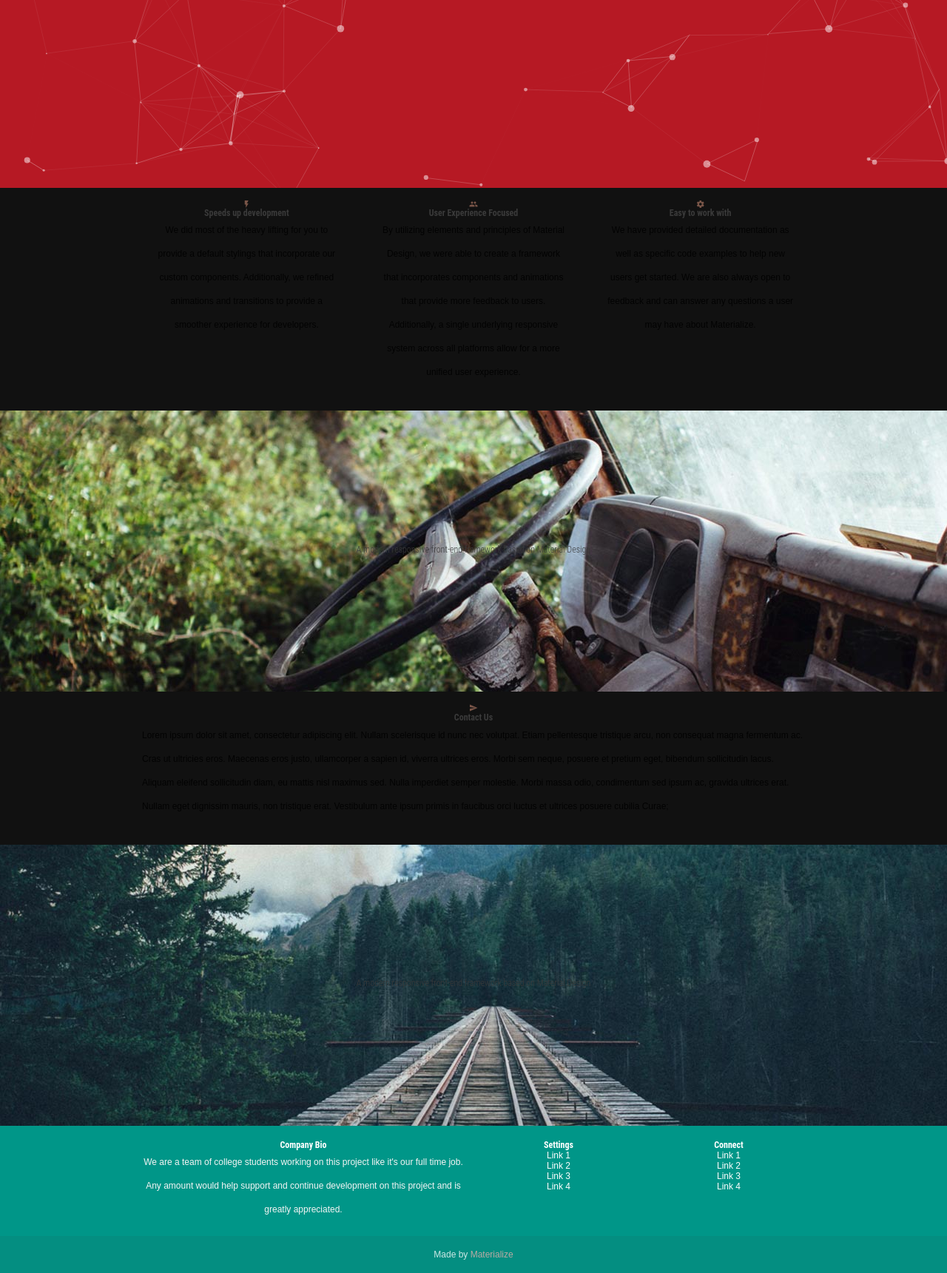
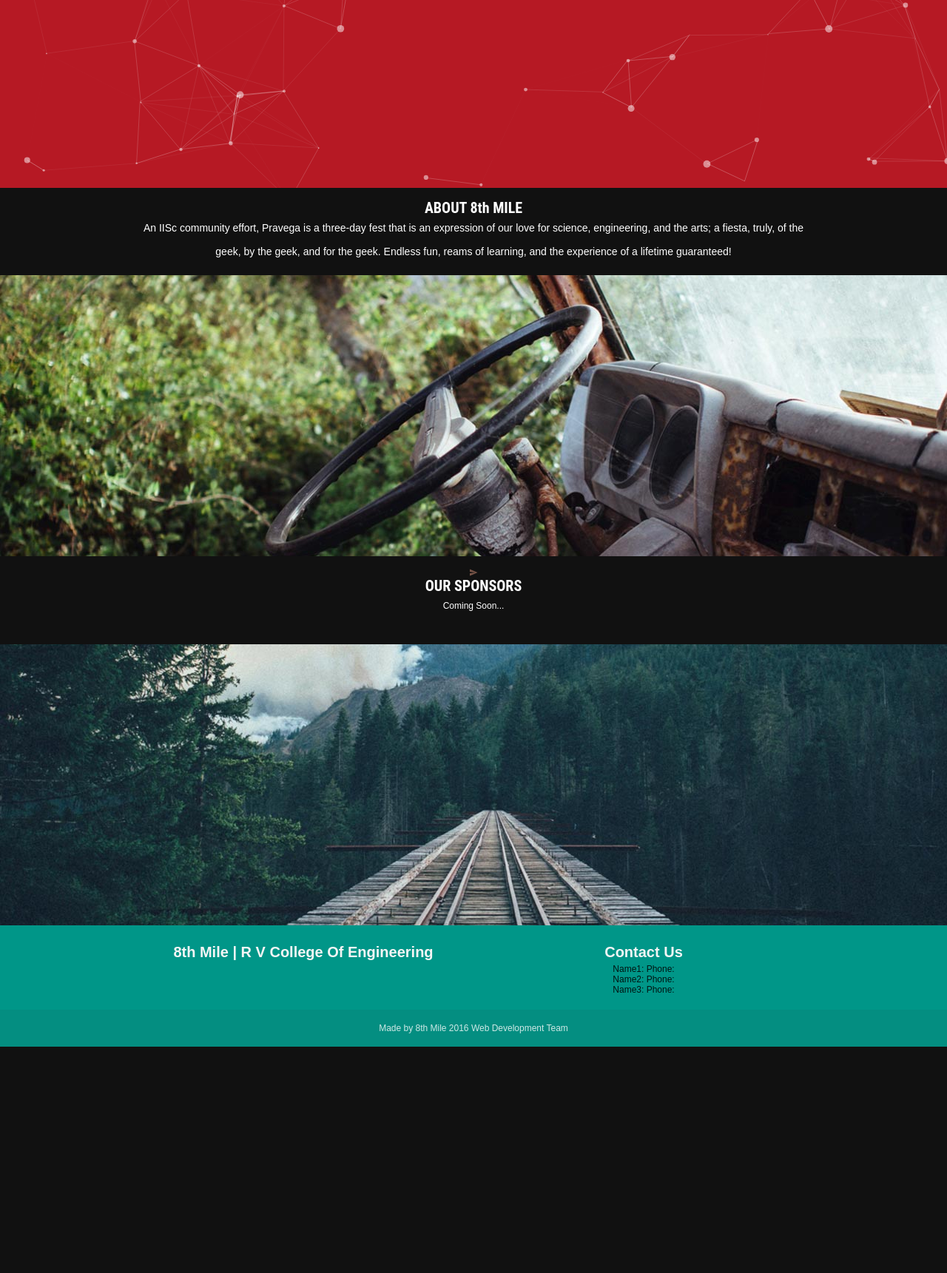
Before and after one commit to vaishakp9/8thmile_test, a website: page materialize/templates/parallax-template/preview.html in a window 1280 px wide. Shown: the part 560-2281 px from the top of the page at 74% size. After the commit the page ends 1975 px from the top, so only its background shows below. Drawn offline with nearby package versions, Linux system fonts and the light colour scheme.

Commit message:
Updated File

```diff
--- a/materialize/templates/parallax-template/preview.html
+++ b/materialize/templates/parallax-template/preview.html
@@ -4,7 +4,7 @@
 <head>
   <meta http-equiv="Content-Type" content="text/html; charset=UTF-8"/>
   <meta name="viewport" content="width=device-width, initial-scale=1, maximum-scale=1.0, user-scalable=no"/>
-  <title>Parallax Template - Materialize</title>
+  <title >8th Mile 2016</title>
 
   <!-- CSS  -->
   <link href="https://fonts.googleapis.com/icon?family=Material+Icons" rel="stylesheet">
@@ -18,21 +18,30 @@
   <script src="js/main.js"></script>
 </head>
 <body>
+
    <nav class="navbar navbar-default" role="navigation">
-   <a class="navbar-brand" href="#"><a href="#page-top"></a><font size="4" color="#F7772A" style="position:absolute;top:25px; left:170px;bottom:30px;padding-bottom:20px">GENLYSIS</font></a>
+   <a class="navbar-brand" href="#"><a href="#page-top"></a><font size="5" color="#F7772A" style="position:absolute;top:0px; left:50px;bottom:10px;padding-bottom:20px">8th MILE</font></a>
 
-        <div class="collapse navbar-collapse navbar-ex1-collapse">
+        <div class="collapse navbar-collapse navbar-right navbar-main-collapse" style="padding-top: 10px;">
+          <ul class="nav navbar-nav" >
+            <!-- Hidden li included to remove active class from about link when scrolled up past about section -->
+            <li class="hidden">
+              <a href="#page-top"></a>
+            </li>
+            <li>
+              <a class=" page-scroll" href="preview.html#about">About Us</a>
+            </li>
+            <li>
+              <a class=" page-scroll" href="preview.html#events">Events</a>
+            </li>
+            <li>
+              <a class=" page-scroll" href="preview.html#contact">Contact Us</a>
+            </li>
 
-          <ul class="nav navbar-nav">
-
-            <li><a onclick="$('.features').animatescroll({padding:71});" id="a3">Home</a></li>
-            <li><a onclick="$('.social').animatescroll({padding:71});" id="a4">Contact Us </a></li>
-          <div class= "nav navbar-nav abc">
-          <li><a class="cd-signin" id="a5" href="#">Sign in</a></li>
-        <li><a class="cd-signup"  href="#">Sign up</a></li>
-          </div>
-        </ul>
-        </div>
+            <li>
+              <a href="">Accommodation</a>
+            </li>
+          </ul>
          <div class="container">
 
 
@@ -55,37 +64,48 @@
   </div>
 
 
+<div id="about">
+  <div class="container">
+    <div class="section">
+
+      <!--   Icon Section   -->
+
+
+		<h2 class="underline" style="font-size:20px;color:white">ABOUT 8th MILE</h2>
+
+            <p style="font-size:14px;color:white" ><strong>An IISc community effort, Pravega is a three-day fest that is an expression of our love for science, engineering, and the arts; a fiesta, truly, of the geek, by the geek, and for the geek. Endless fun, reams of learning, and the experience of a lifetime guaranteed! </p>
+
+
+
+
+
+
+
+
+    </div>
+  </div>
+
+  <div id="events">
+  <div class="parallax-container valign-wrapper">
+    <div class="section no-pad-bot">
+      <div class="container">
+        <div class="row center">
+
+        </div>
+      </div>
+    </div>
+    <div class="parallax"><img src="background2.jpg" alt="Unsplashed background img 2"></div>
+  </div>
 
   <div class="container">
     <div class="section">
 
-      <!--   Icon Section   -->
       <div class="row">
-        <div class="col s12 m4">
-          <div class="icon-block">
-            <h2 class="center brown-text"><i class="material-icons">flash_on</i></h2>
-            <h5 class="center">Speeds up development</h5>
-
-            <p class="light">We did most of the heavy lifting for you to provide a default stylings that incorporate our custom components. Additionally, we refined animations and transitions to provide a smoother experience for developers.</p>
-          </div>
-        </div>
-
-        <div class="col s12 m4">
-          <div class="icon-block">
-            <h2 class="center brown-text"><i class="material-icons">group</i></h2>
-            <h5 class="center">User Experience Focused</h5>
-
-            <p class="light">By utilizing elements and principles of Material Design, we were able to create a framework that incorporates components and animations that provide more feedback to users. Additionally, a single underlying responsive system across all platforms allow for a more unified user experience.</p>
-          </div>
-        </div>
-
-        <div class="col s12 m4">
-          <div class="icon-block">
-            <h2 class="center brown-text"><i class="material-icons">settings</i></h2>
-            <h5 class="center">Easy to work with</h5>
-
-            <p class="light">We have provided detailed documentation as well as specific code examples to help new users get started. We are also always open to feedback and can answer any questions a user may have about Materialize.</p>
-          </div>
+        <div class="col s12 center">
+          <h3 style="color:white"><i class="mdi-content-send brown-text"></i></h3>
+          <h1 style="color:white;font-size:20px">OUR SPONSORS</h1>
+          <p class="left-align light"><font color="white">
+          <p>Coming Soon...</p></font></p>
         </div>
       </div>
 
@@ -97,74 +117,44 @@
     <div class="section no-pad-bot">
       <div class="container">
         <div class="row center">
-          <h5 class="header col s12 light">A modern responsive front-end framework based on Material Design</h5>
-        </div>
-      </div>
-    </div>
-    <div class="parallax"><img src="background2.jpg" alt="Unsplashed background img 2"></div>
-  </div>
 
-  <div class="container">
-    <div class="section">
-
-      <div class="row">
-        <div class="col s12 center">
-          <h3><i class="mdi-content-send brown-text"></i></h3>
-          <h4>Contact Us</h4>
-          <p class="left-align light">Lorem ipsum dolor sit amet, consectetur adipiscing elit. Nullam scelerisque id nunc nec volutpat. Etiam pellentesque tristique arcu, non consequat magna fermentum ac. Cras ut ultricies eros. Maecenas eros justo, ullamcorper a sapien id, viverra ultrices eros. Morbi sem neque, posuere et pretium eget, bibendum sollicitudin lacus. Aliquam eleifend sollicitudin diam, eu mattis nisl maximus sed. Nulla imperdiet semper molestie. Morbi massa odio, condimentum sed ipsum ac, gravida ultrices erat. Nullam eget dignissim mauris, non tristique erat. Vestibulum ante ipsum primis in faucibus orci luctus et ultrices posuere cubilia Curae;</p>
-        </div>
-      </div>
-
-    </div>
-  </div>
-
-
-  <div class="parallax-container valign-wrapper">
-    <div class="section no-pad-bot">
-      <div class="container">
-        <div class="row center">
-          <h5 class="header col s12 light">A modern responsive front-end framework based on Material Design</h5>
         </div>
       </div>
     </div>
     <div class="parallax"><img src="background3.jpg" alt="Unsplashed background img 3"></div>
   </div>
 
+  <div id="contact">
   <footer class="page-footer teal">
     <div class="container">
       <div class="row">
-        <div class="col l6 s12">
-          <h5 class="white-text">Company Bio</h5>
-          <p class="grey-text text-lighten-4">We are a team of college students working on this project like it's our full time job. Any amount would help support and continue development on this project and is greatly appreciated.</p>
+       <div class="col l6 s12">
+
+          <center><p class="grey-text text-lighten-4" style="font-size:20px"><b>8th Mile | R V College Of Engineering</b></p></center>
+</div>
+
+<div class="col l6 s12">
+          <p class="grey-text text-lighten-4" style="font-size:20px;text-align:center;"> <b>Contact Us</b>
+          <ul>
+            <li>Name1: Phone:</li>
+            <li>Name2: Phone:</li>
+            <li>Name3: Phone:</li>
+            <li></li>
+          </ul>
+		  </p>
+        </div>
 
 
-        </div>
-        <div class="col l3 s12">
-          <h5 class="white-text">Settings</h5>
-          <ul>
-            <li><a class="white-text" href="#!">Link 1</a></li>
-            <li><a class="white-text" href="#!">Link 2</a></li>
-            <li><a class="white-text" href="#!">Link 3</a></li>
-            <li><a class="white-text" href="#!">Link 4</a></li>
-          </ul>
-        </div>
-        <div class="col l3 s12">
-          <h5 class="white-text">Connect</h5>
-          <ul>
-            <li><a class="white-text" href="#!">Link 1</a></li>
-            <li><a class="white-text" href="#!">Link 2</a></li>
-            <li><a class="white-text" href="#!">Link 3</a></li>
-            <li><a class="white-text" href="#!">Link 4</a></li>
-          </ul>
-        </div>
       </div>
     </div>
     <div class="footer-copyright">
       <div class="container">
-      Made by <a class="brown-text text-lighten-3" href="http://materializecss.com">Materialize</a>
+      Made by 8th Mile 2016 Web Development Team</a>
       </div>
     </div>
   </footer>
+   <div class="w-widget w-widget-map contac-map" data-widget-latlng="13.0166014,77.56293070000004" data-widget-style="roadmap" data-widget-zoom="25" data-widget-tooltip="Pravega,IISc"></div>
+
 
   <div class="cd-user-modal" > <!-- this is the entire modal form, including the background -->
     <div class="cd-user-modal-container"> <!-- this is the container wrapper -->
```
